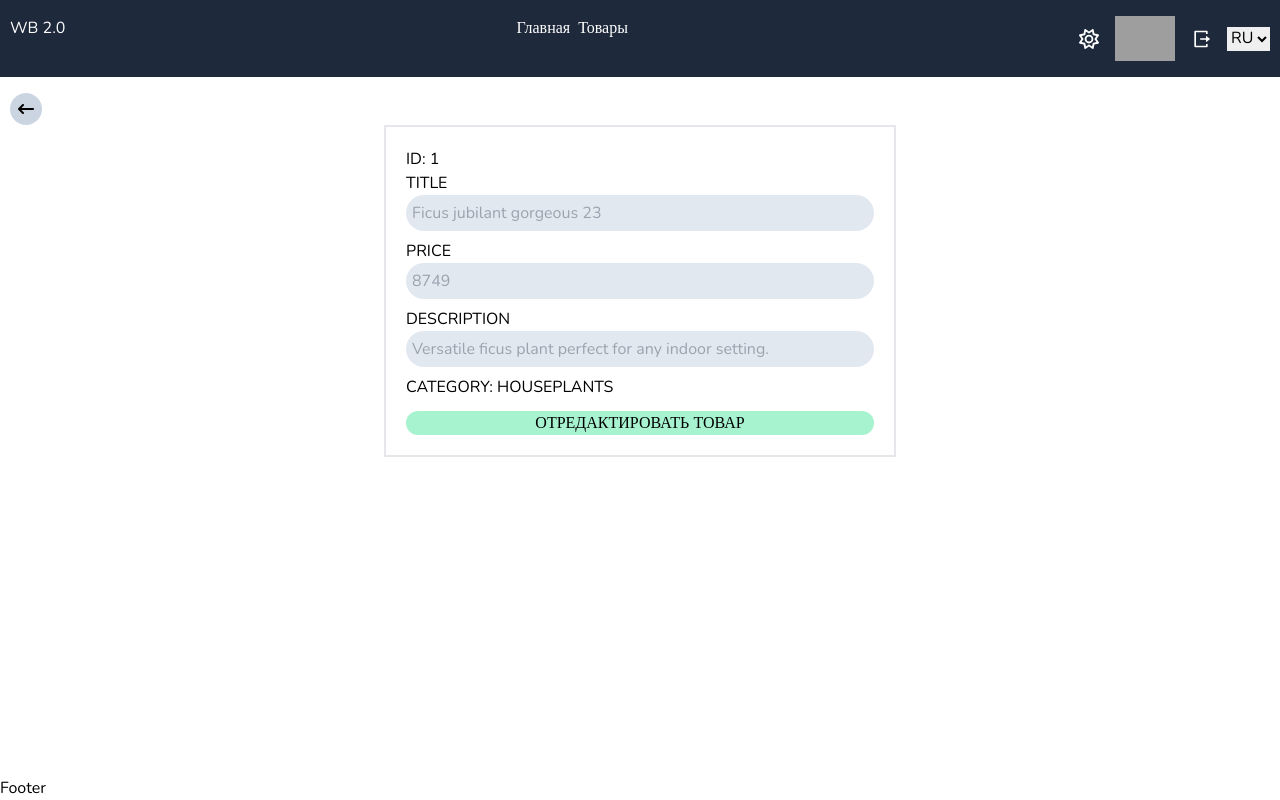
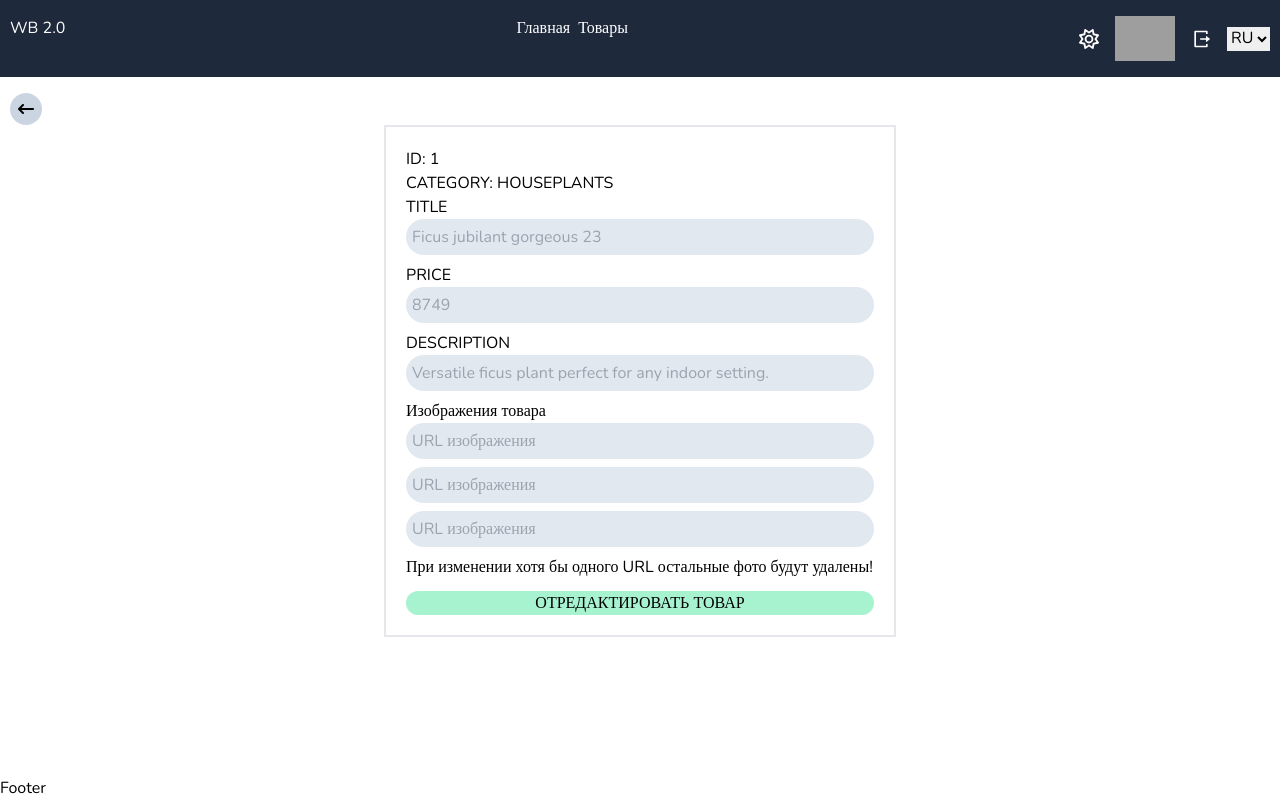
Before and after one commit to UnderwaterCosmos/e-commerce-project, a React (Vite) app: page /products/1/edit in a window 1280 px wide. Built offline with nearby package versions, Linux system fonts and the light colour scheme; data requests are answered from the project's data file; grey boxes are pictures that could not be loaded.

Commit message:
Add edit photos features in AdminEditProduct

```diff
--- a/src/components/AdminEditProduct.tsx
+++ b/src/components/AdminEditProduct.tsx
@@ -13,20 +13,25 @@ import {
   selectSingleProductsData,
   useAppSelector,
   useAppDispatch,
+  selectFiltersData,
 } from '../redux/store';
 import {
   setEditProductBasis,
   editSingleProduct,
   fetchSingleProduct,
 } from '../redux/slices/singleProductSlice';
+import { setNewImagesBasis } from '../redux/slices/filtersSlice';
 import {
   EDIT_PRODUCT_INITIAL_DATA,
   EDIT_PRODUCT_INPUT_FIELDS,
+  ADD_PRODUCT_IMAGES_FIELDS,
+  ADD_PRODUCT_IMAGES_OBJ,
 } from '../formsSettings/formsData';
 import {
   EditProductFieldsNames,
   IProductEditedValueBasis,
 } from '../types/forms';
+import { editProductSchema } from '../formsSettings/validation/editProductSchema';
 
 const editProductForm = cn(
   'flex',
@@ -41,6 +46,7 @@ const editProductForm = cn(
 export function AdminEditProduct() {
   const isLoading = useAppSelector(selectSingleProductsData).isLoading;
   const singleProduct = useAppSelector(selectSingleProductsData).singleProduct;
+  const newImagesObj = useAppSelector(selectFiltersData).newImagesObj;
   const editProductBasis = useAppSelector(
     selectSingleProductsData
   ).editProductBasis;
@@ -60,7 +66,7 @@ export function AdminEditProduct() {
     reset,
     formState: { errors },
   } = useForm({
-    // resolver: yupResolver(newProductSchema),
+    resolver: yupResolver(editProductSchema),
   });
 
   const fieldsHandler = (
@@ -72,14 +78,33 @@ export function AdminEditProduct() {
     );
   };
 
+  const imageFieldsHandler = (
+    event: React.ChangeEvent<HTMLInputElement>,
+    key: string
+  ) => {
+    dispatch(setNewImagesBasis({ ...newImagesObj, [key]: event.target.value }));
+  };
+
   const submitHandler = () => {
-    const editedData: IProductEditedValueBasis = {};
-    for (const key in editProductBasis) {
-      if (editProductBasis[key] === '') continue;
-      editedData[key] = editProductBasis[key];
-    }
+    const newImagesArr = Object.values(newImagesObj).filter(
+      (elem) => elem !== ''
+    );
+    const editedData = Object.fromEntries(
+      Object.entries(editProductBasis).filter((elem) => elem[1] !== '')
+    );
+    // const editedData: IProductEditedValueBasis = {};
+    // for (const key in editProductBasis) {
+    //   if (editProductBasis[key] === '') continue;
+    //   editedData[key] = editProductBasis[key];
+    // }
 
-    dispatch(editSingleProduct(editedData));
+    dispatch(
+      editSingleProduct({
+        ...editedData,
+        images: newImagesArr.length ? newImagesArr : singleProduct?.images,
+      })
+    );
+    dispatch(setNewImagesBasis(ADD_PRODUCT_IMAGES_OBJ));
     dispatch(setEditProductBasis(EDIT_PRODUCT_INITIAL_DATA));
     reset();
   };
@@ -98,6 +123,7 @@ export function AdminEditProduct() {
               onKeyDown={enterKeyHandler}
             >
               <p>ID: {singleProduct?.id}</p>
+              <p>CATEGORY: {singleProduct?.category.toUpperCase()}</p>
               {singleProduct &&
                 EDIT_PRODUCT_INPUT_FIELDS.map((fieldObj) => {
                   const placeholderObj = {
@@ -115,7 +141,19 @@ export function AdminEditProduct() {
                     />
                   );
                 })}
-              <p>CATEGORY: {singleProduct?.category.toUpperCase()}</p>
+              {ADD_PRODUCT_IMAGES_FIELDS.map((imageObj) => (
+                <FormInputField
+                  state={newImagesObj}
+                  register={register}
+                  errors={errors}
+                  fieldObj={imageObj}
+                  fieldsHandler={imageFieldsHandler}
+                  key={imageObj.id}
+                />
+              ))}
+              <p>
+                При изменении хотя бы одного URL остальные фото будут удалены!
+              </p>
               <button className="bg-emerald-200 rounded-full mt-3">
                 ОТРЕДАКТИРОВАТЬ ТОВАР
               </button>
--- a/src/formsSettings/formsData.ts
+++ b/src/formsSettings/formsData.ts
@@ -168,6 +168,7 @@ export const EDIT_PRODUCT_INITIAL_DATA: IProductEditedValueBasis = {
   title: '',
   price: '',
   description: '',
+  images: [],
 };
 export const EDIT_PRODUCT_INPUT_FIELDS: IEditProductInputField[] = [
   {
--- a/src/formsSettings/validation/editProductSchema.ts
+++ b/src/formsSettings/validation/editProductSchema.ts
@@ -1,6 +1,18 @@
 import * as yup from 'yup';
 
-export const loginSchema = yup.object().shape({
-  login: yup.string().trim().required('Обязательное поле!'),
-  password: yup.string().required('Обязательное поле!'),
+const priceReg = new RegExp(/^[1-9]\d*$|^$/);
+const regExpUrl = new RegExp(
+  /^(https?:\/\/)?(([a-zA-Z0-9\-_]+\.)+[a-zA-Z]{2,})(:\d{1,5})?(\/[^\s]*)?$|^$/
+);
+
+export const editProductSchema = yup.object().shape({
+  title: yup.string().trim(),
+  price: yup
+    .string()
+    .trim()
+    .matches(priceReg, 'Цена должна быть целым положительным числом!'),
+  description: yup.string().trim(),
+  image1: yup.string().trim().matches(regExpUrl, 'Некорректная ссылка!'),
+  image2: yup.string().trim().matches(regExpUrl, 'Некорректная ссылка!'),
+  image3: yup.string().trim().matches(regExpUrl, 'Некорректная ссылка!'),
 });
--- a/src/formsSettings/validation/newProductSchema.ts
+++ b/src/formsSettings/validation/newProductSchema.ts
@@ -12,7 +12,7 @@ export const newProductSchema = yup.object().shape({
     .trim()
     .required('Обязательное поле!')
     .matches(priceReg, 'Цена должна быть целым положительным числом!'),
-  description: yup.string().required('Обязательное поле!'),
+  description: yup.string().trim().required('Обязательное поле!'),
   image1: yup
     .string()
     .trim()
--- a/src/types/forms.ts
+++ b/src/types/forms.ts
@@ -63,6 +63,7 @@ export interface IProductEditedValueBasis {
   title?: string;
   price?: string;
   description?: string;
+  images?: string[];
 }
 export type EditProductFieldsNames = Exclude<NewProductFieldsNames, 'category'>;
 export interface IEditProductInputField {
```
